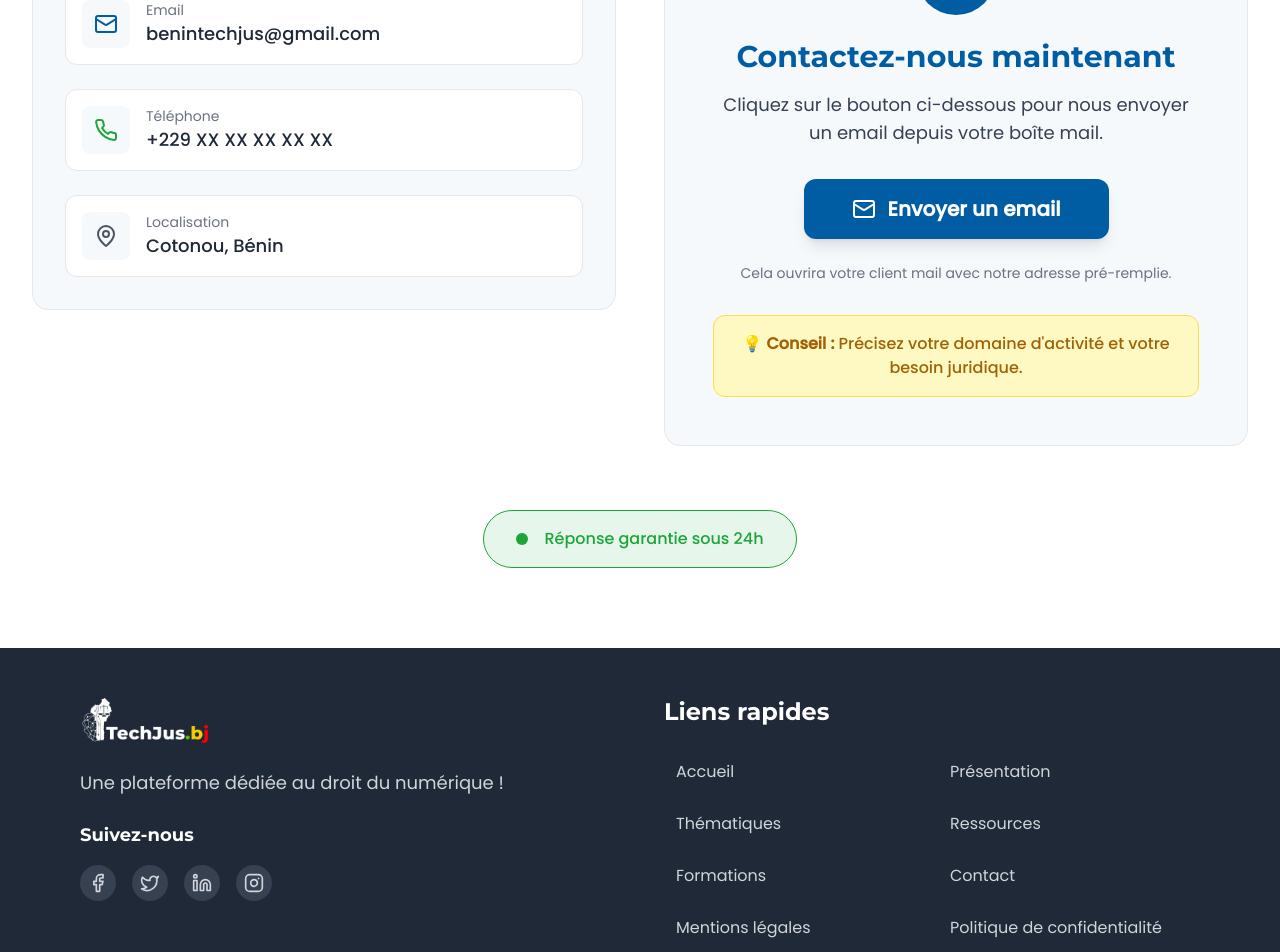
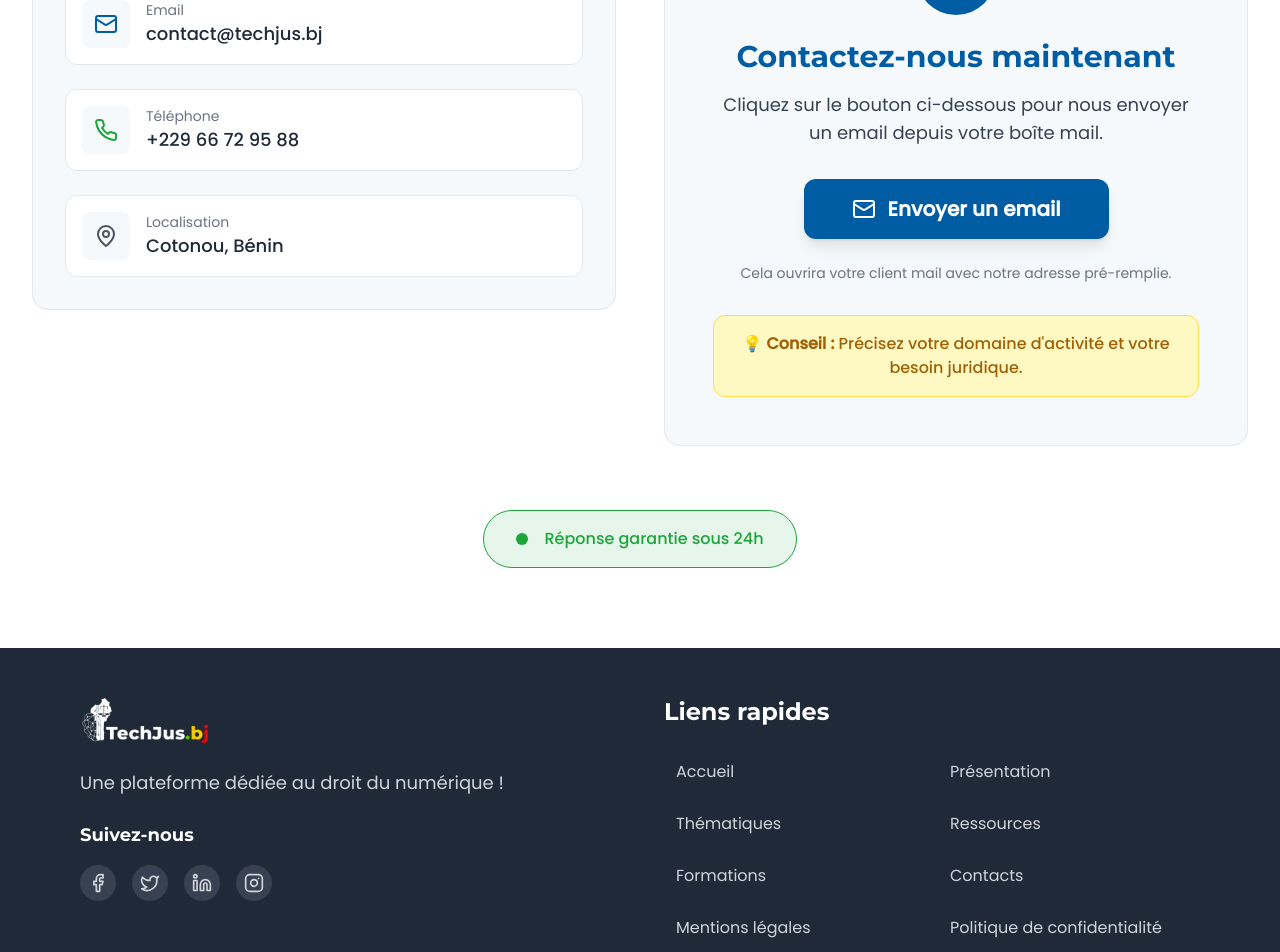
Before and after one commit to ApollosADS/techjus_bj, a React (Vite) app: page / in a window 1280 px wide. Shown: the part 3640-4592 px from the top of the page. Built offline with nearby package versions, Linux system fonts and the light colour scheme.

Commit message:
Modification coordonées de contact

```diff
--- a/src/components/ContactForm.tsx
+++ b/src/components/ContactForm.tsx
@@ -5,17 +5,17 @@ const ContactSection: React.FC = () => {
   const handleEmailClick = () => {
     const subject = encodeURIComponent('Contact depuis TechJus.bj');
     const body = encodeURIComponent('Bonjour,\n\nJe vous contacte depuis le site TechJus.bj.\n\n');
-    window.location.href = `mailto:benintechjus@gmail.com?subject=${subject}&body=${body}`;
+    window.location.href = `mailto:contact@techjus.bj?subject=${subject}&body=${body}`;
   };
 
   const contactInfo = [
     {
-      icon: <Mail className="w-6 h-6" />, title: 'Email', value: 'benintechjus@gmail.com',
+      icon: <Mail className="w-6 h-6" />, title: 'Email', value: 'contact@techjus.bj',
       action: () => handleEmailClick(), color: 'text-techjus-blue'
     },
     {
-      icon: <Phone className="w-6 h-6" />, title: 'Téléphone', value: '+229 XX XX XX XX XX',
-      action: () => window.location.href = 'tel:+229XXXXXXXXXX', color: 'text-techjus-green'
+      icon: <Phone className="w-6 h-6" />, title: 'Téléphone', value: '+229 66 72 95 88',
+      action: () => window.location.href = 'tel:+229 66 72 95 88', color: 'text-techjus-green'
     },
     {
       icon: <MapPin className="w-6 h-6" />, title: 'Localisation', value: 'Cotonou, Bénin',
--- a/src/components/Footer.tsx
+++ b/src/components/Footer.tsx
@@ -35,7 +35,7 @@ const Footer: React.FC = () => {
     { text: 'Thématiques', url: '/thematiques' },
     { text: 'Ressources', url: '/resources' },
     { text: 'Formations', url: '/Formations' },
-    { text: 'Contact', url: '/contact' },
+    { text: 'Contacts', url: '/contact' },
     { text: 'Mentions légales', url: '/mentions-legales' },
     { text: 'Politique de confidentialité', url: '/politique-confidentialite' },
   ];
--- a/src/components/FormationsFAQAccordion.tsx
+++ b/src/components/FormationsFAQAccordion.tsx
@@ -132,9 +132,9 @@ const FormationsFAQAccordion: React.FC = () => {
                 Vous pouvez également nous joindre directement :
               </p>
               <div className="flex flex-col sm:flex-row justify-center items-center gap-4 text-sm text-techjus-blue">
-                <span className="font-medium">📧 formations@techjus.org</span>
+                <span className="font-medium">📧 formations@techjus.bj</span>
                 <span className="hidden sm:block">•</span>
-                <span className="font-medium">📱 +229 XX XX XX XX</span>
+                <span className="font-medium">📱 +229 66 72 95 88</span>
               </div>
             </div>
           </div>
```
